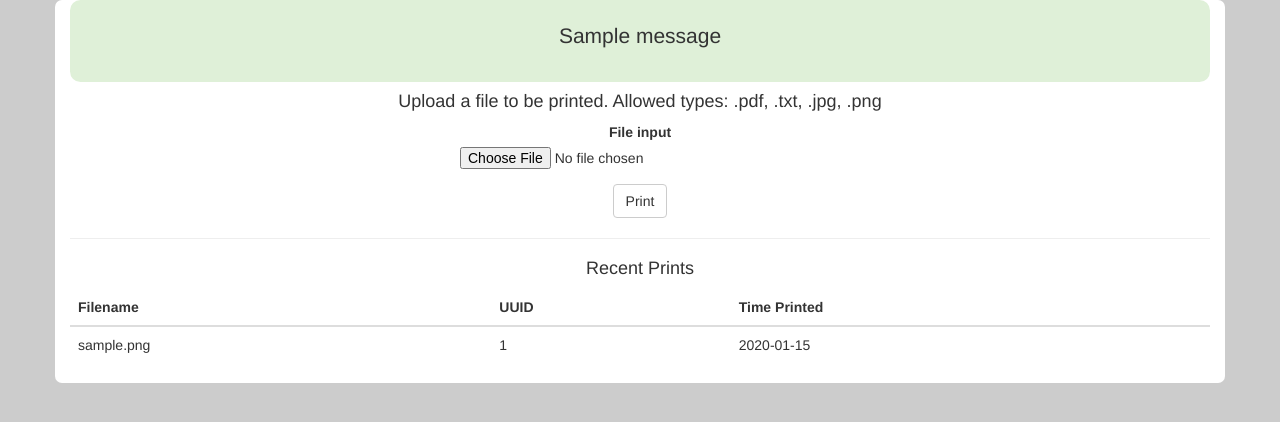
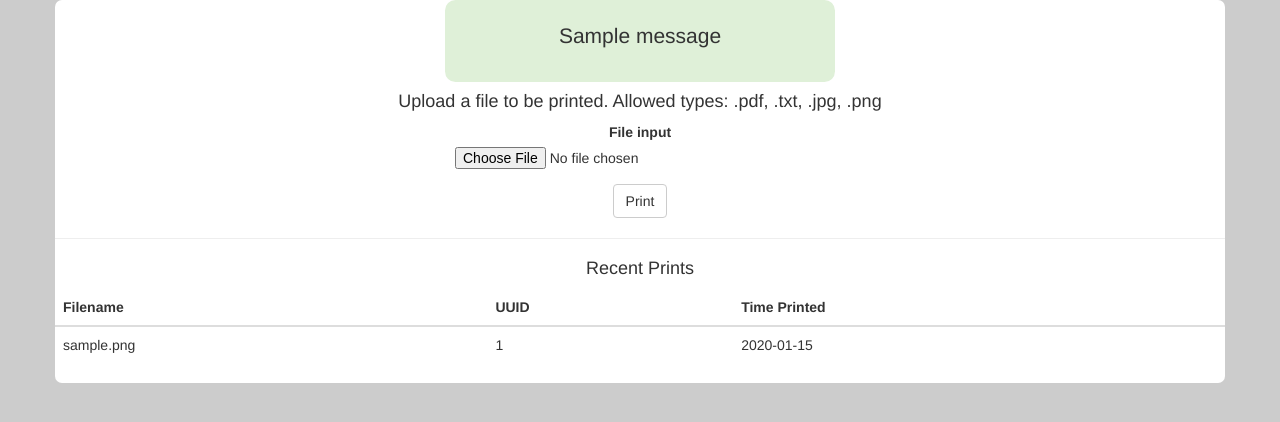
Before and after one commit to biggerfisch/simple_print_server, a Flask app: page / in a window 1280 px wide. Shown: the top 422 px of the page. Run offline with Flask 2, Linux system fonts and the light colour scheme; tables that the repository leaves empty hold one stand-in row (values such as "Sample post"); one stand-in notice (Sample message) is shown; some libraries are stand-ins or nearby versions.

Commit message:
Flash message formatting

```diff
--- a/simple_print_server/static/style.css
+++ b/simple_print_server/static/style.css
@@ -10,6 +10,5 @@ body {
 .flash-messages {
     padding: 1em;
     border-radius: 0.5em;
-    margin: 0;
     font-size: 1.5em;
 }
--- a/simple_print_server/templates/index.html
+++ b/simple_print_server/templates/index.html
@@ -1,8 +1,6 @@
 {% extends "layout.html" %}
 {% block body %}
-<div class='main'>
-{% if error %}<p class='error'><strong>Error:</strong> {{ error }}{% endif %}
-
+<div class="row">
     <h4 class="text-center"> Upload a file to be printed. Allowed types: .pdf, .txt, .jpg, .png</h4>
     <div class="row">
         <div class="col-md-4 col-md-offset-4 text-center">
--- a/simple_print_server/templates/layout.html
+++ b/simple_print_server/templates/layout.html
@@ -19,8 +19,10 @@
     <body>
         <div class="container">
             {% for category, message in get_flashed_messages(with_categories=true) %}
-            <div class="flash-messages text-center bg-{{ category }}">
-                <p>{{ message }}</p>
+            <div class="row">
+                <div class="flash-messages text-center bg-{{ category }} col-md-4 col-md-offset-4">
+                    <p>{{ message }}</p>
+                </div>
             </div>
             {% endfor %}
             {% block body %}{% endblock %}
```
